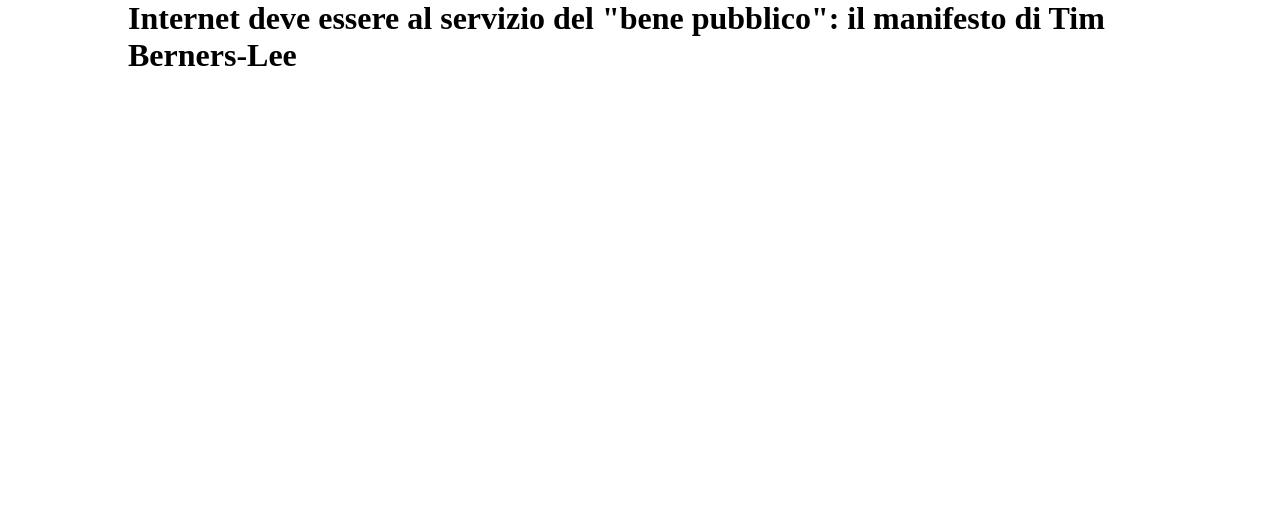
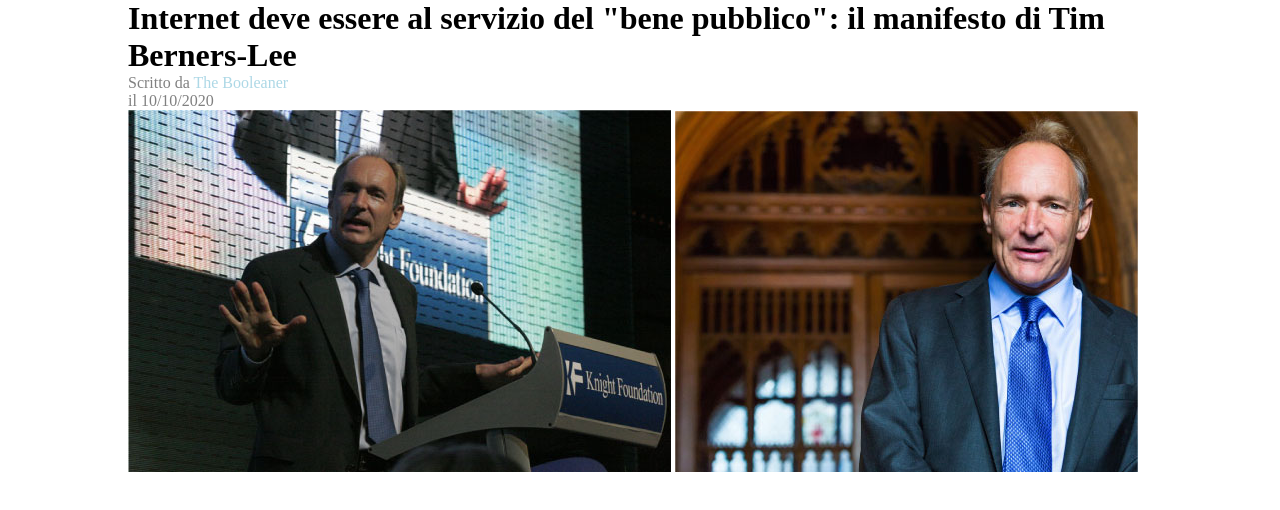
Before and after one commit to NicolettaBr/html-css-booleaner, a website: page index.html in a window 1280 px wide. Shown: the part 80-590 px from the top of the page. Drawn offline with Linux system fonts and the light colour scheme.

Commit message:
inserite img

```diff
--- a/css/style.css
+++ b/css/style.css
@@ -18,3 +18,14 @@
   background-image: url(../img/pattern.png);
   background-size: 300px;
 }
+/* FINE HEADER */
+
+/* MAIN */
+
+.scritto {
+  color: gray;
+}
+
+.autore {
+  color: lightblue;
+}
--- a/index.html
+++ b/index.html
@@ -24,6 +24,14 @@
         Internet deve essere al servizio del "bene pubblico": il manifesto di
         Tim Berners-Lee
       </h1>
+      <div class="scritto">
+        Scritto da <span class="autore">The Booleaner</span>
+      </div>
+      <div class="scritto">il 10/10/2020</div>
+      <div>
+        <img src="img/tim-1.jpg" alt="tim1" />
+        <img src="img/tim-2.jpg" alt="tim2" />
+      </div>
     </div>
 
     <!--Fine Main-->
```
